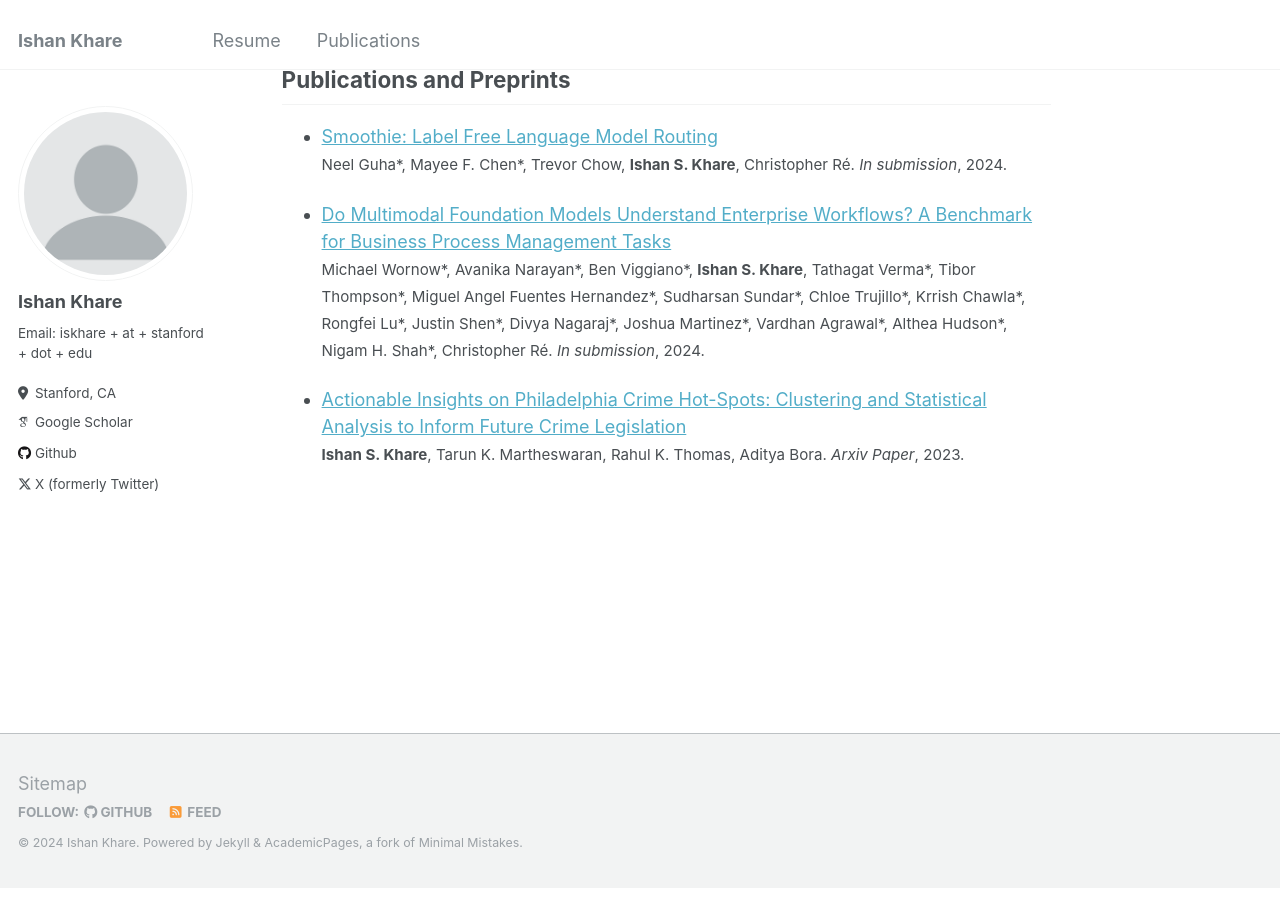
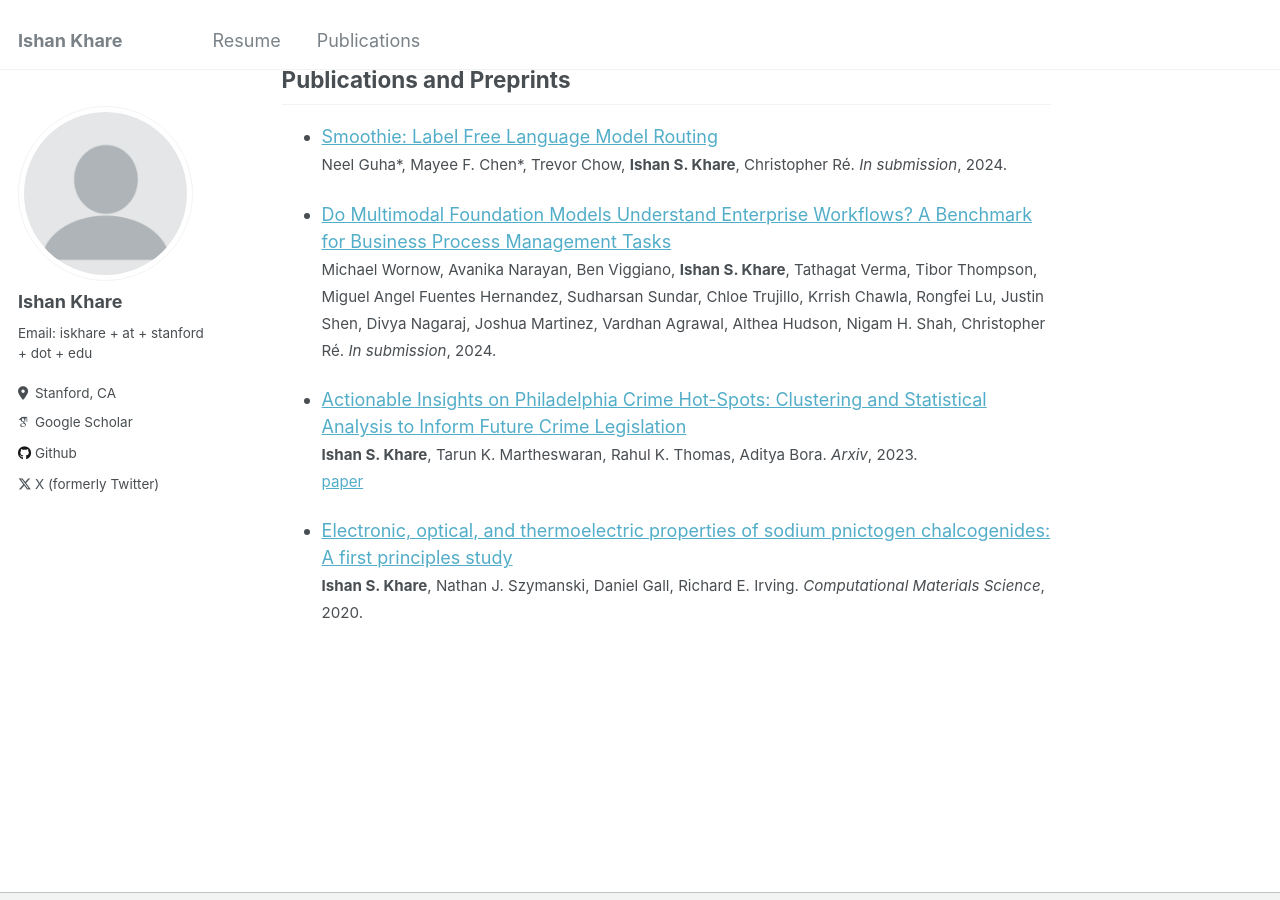
Before and after one commit to iskhare/iskhare.github.io, a Jekyll site: the page built from _pages/about.md, in a window 1280 px wide and 900 px high, scrolled down 417 px. Built offline with Jekyll 4.4.1, drawn with Linux system fonts in a browser that asks for light colours; some web fonts are replaced.

Commit message:
Update about.md

```diff
--- a/_pages/about.md
+++ b/_pages/about.md
@@ -21,7 +21,11 @@ Publications and Preprints
   <span style="font-size:4mm;">Neel Guha\*, Mayee F. Chen\*, Trevor Chow, **Ishan S. Khare**, Christopher Ré. *In submission*, 2024.</span><br>
 
 - [Do Multimodal Foundation Models Understand Enterprise Workflows? A Benchmark for Business Process Management Tasks]()<br>
-  <span style="font-size:4mm;">Michael Wornow\*, Avanika Narayan\*, Ben Viggiano\*, **Ishan S. Khare**, Tathagat Verma\*, Tibor Thompson\*, Miguel Angel Fuentes Hernandez\*, Sudharsan Sundar\*, Chloe Trujillo\*, Krrish Chawla\*, Rongfei Lu\*, Justin Shen\*, Divya Nagaraj\*, Joshua Martinez\*, Vardhan Agrawal\*, Althea Hudson\*, Nigam H. Shah\*, Christopher Ré. *In submission*, 2024.</span><br>
+  <span style="font-size:4mm;">Michael Wornow, Avanika Narayan, Ben Viggiano, **Ishan S. Khare**, Tathagat Verma, Tibor Thompson, Miguel Angel Fuentes Hernandez, Sudharsan Sundar, Chloe Trujillo, Krrish Chawla, Rongfei Lu, Justin Shen, Divya Nagaraj, Joshua Martinez, Vardhan Agrawal, Althea Hudson, Nigam H. Shah, Christopher Ré. *In submission*, 2024.</span><br>
 
 - [Actionable Insights on Philadelphia Crime Hot-Spots: Clustering and Statistical Analysis to Inform Future Crime Legislation](https://arxiv.org/abs/2306.15987)<br>
-  <span style="font-size:4mm;">**Ishan S. Khare**, Tarun K. Martheswaran, Rahul K. Thomas, Aditya Bora. *Arxiv Paper*, 2023.</span><br>
+  <span style="font-size:4mm;">**Ishan S. Khare**, Tarun K. Martheswaran, Rahul K. Thomas, Aditya Bora. *Arxiv*, 2023.</span><br>
+  <span style="font-size:4mm;">[paper](https://arxiv.org/pdf/2306.15987)</span>
+
+- [Electronic, optical, and thermoelectric properties of sodium pnictogen chalcogenides: A first principles study](https://doi.org/10.1016/j.commatsci.2020.109818)<br>
+  <span style="font-size:4mm;">**Ishan S. Khare**, Nathan J. Szymanski, Daniel Gall, Richard E. Irving. *Computational Materials Science*, 2020. </span><br>
```
